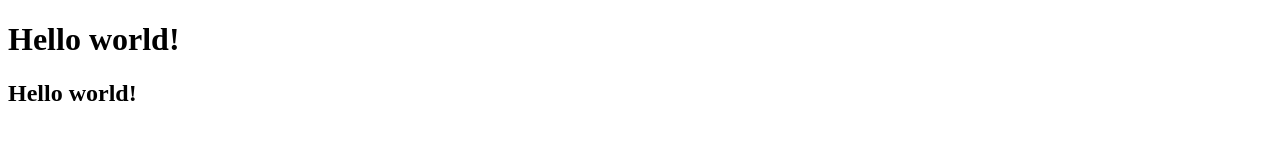
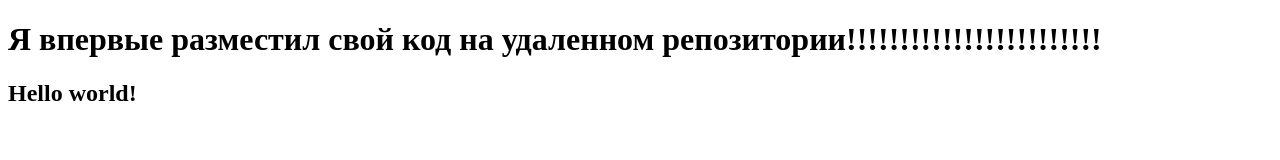
Before and after one commit to ultrabimba/test_repo, a plain HTML site: page index.html in a window 1280 px wide. Drawn offline with Linux system fonts and the light colour scheme.

Commit message:
new commit

```diff
--- a/index.html
+++ b/index.html
@@ -3,10 +3,10 @@
 <head>
     <meta charset="UTF-8">
     <meta name="viewport" content="width=device-width, initial-scale=1.0">
-    <title>Document</title>
+    <title>New git project</title>
 </head>
 <body>
-    <h1>Hello world!</h1>
+    <h1>Я впервые разместил свой код на удаленном репозитории!!!!!!!!!!!!!!!!!!!!!!!!</h1>
     <h2>Hello world!</h2>
 </body>
 </html>
```
